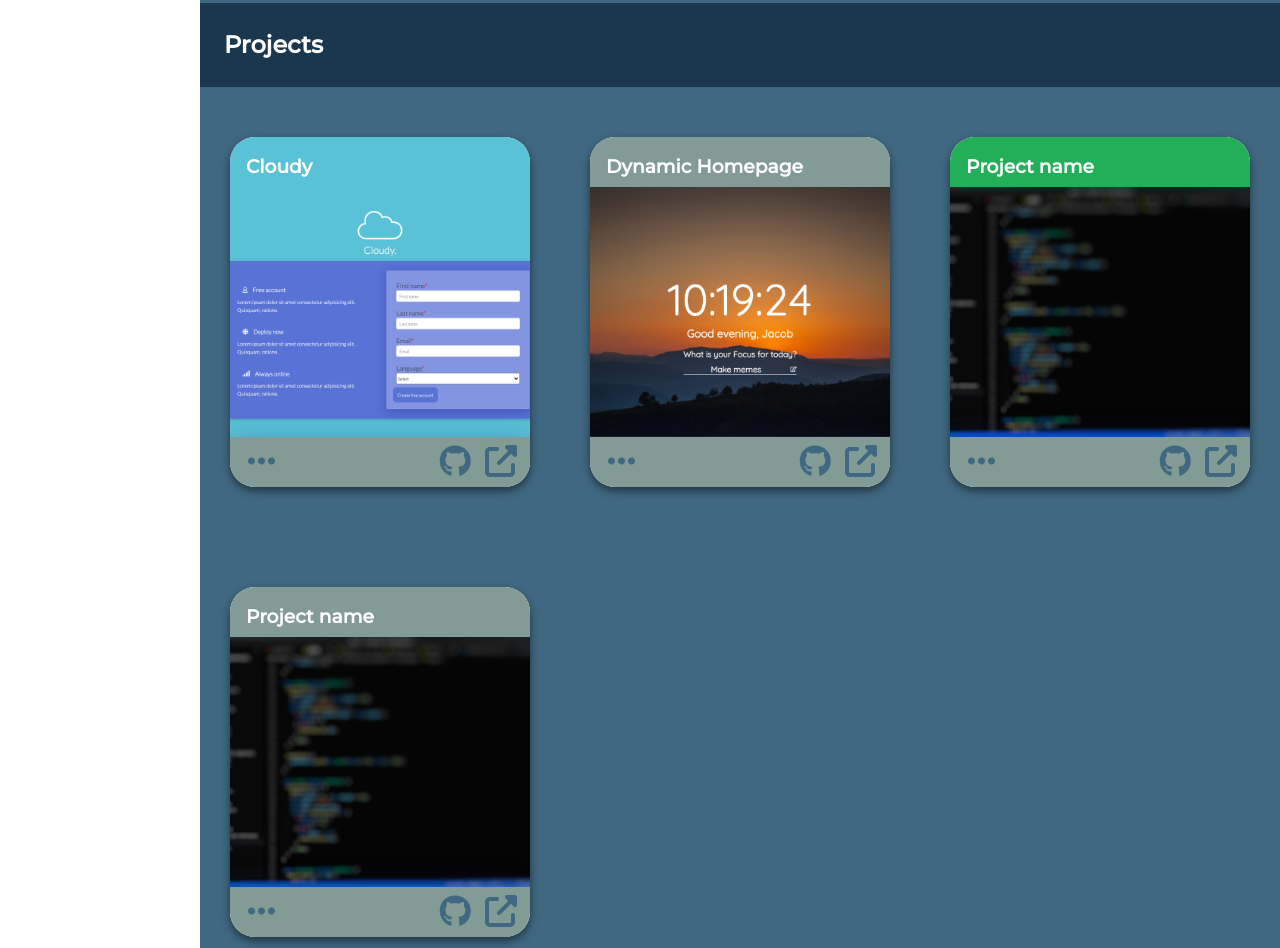
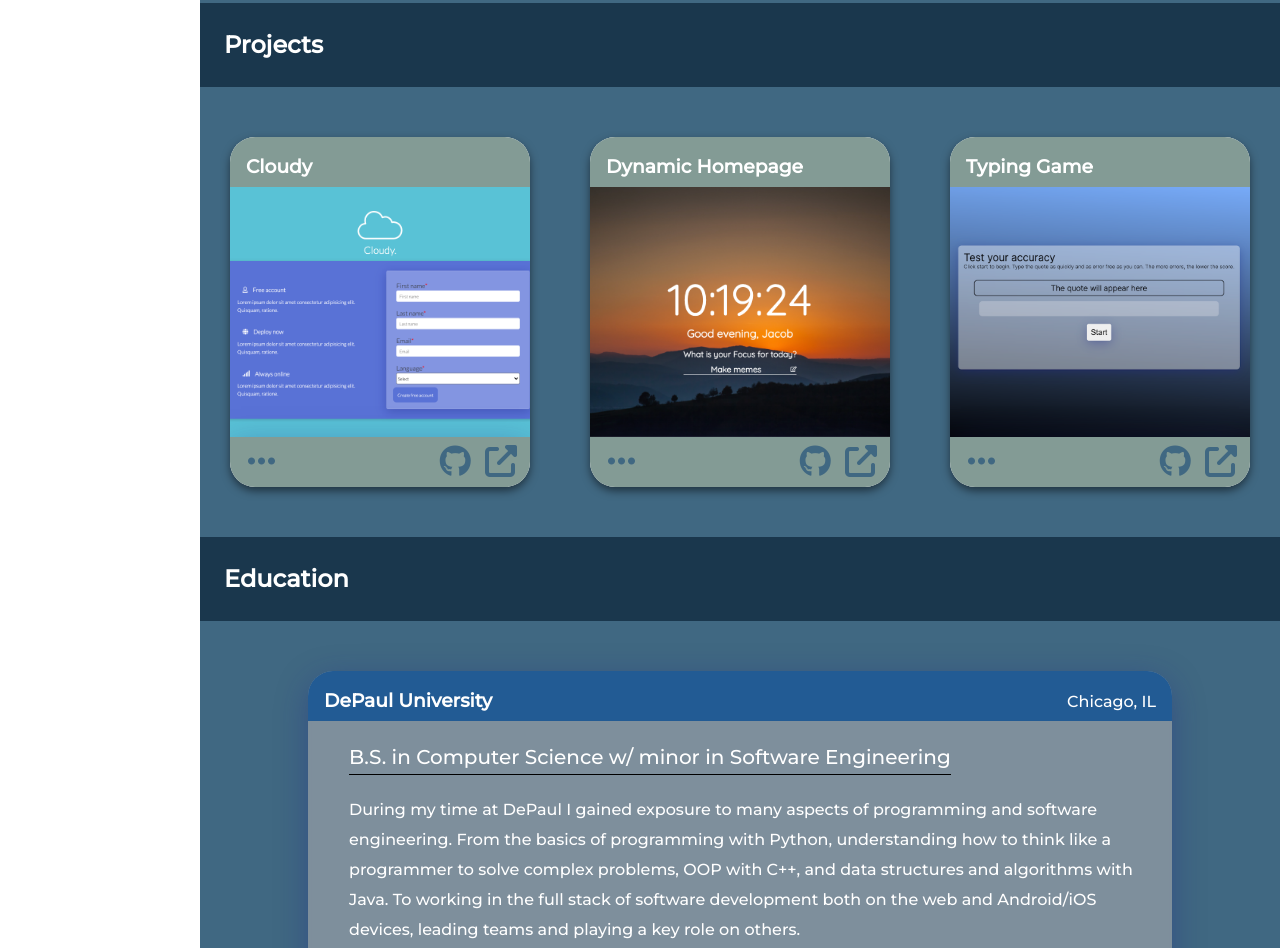
Before and after one commit to JacobLopez-dev/modern-portfolio, a website with bundled scripts: page dist/index.html in a window 1280 px wide. Shown: the part 2389-3337 px from the top of the page. Built offline with nearby package versions, Linux system fonts and the light colour scheme.

Commit message:
Major Update
This update includes:
- Removing all hard coded project cards
- Replacing hard code with basic templating system to dynamically render projects from data file.
- Updated to styling

```diff
--- a/dist/css/style.css
+++ b/dist/css/style.css
@@ -161,6 +161,8 @@ article {
   color: white;
   border-top-left-radius: 25px;
   border-top-right-radius: 25px;
+  background-color:rgb(131, 155, 149);
+
 }
 
 .card-content {
@@ -286,14 +288,6 @@ figure figcaption {
   overflow: hidden;
 }
 
-.p1 {
-  background-image: url('../images/cloudy.png');
-}
-
-.p2 {
-  background-image: url('../images/dynamic.png');
-}
-
 .project-description {
   background: rgba( 187, 181, 181, 0.5 );
   box-shadow: 0 8px 32px 0 rgba( 31, 38, 135, 0.37 );
@@ -326,7 +320,6 @@ figure figcaption {
   flex-direction: row;
   justify-content: flex-end;
   padding: 0.5em;
-  /* background-color: rgb(78, 78, 78); */
   background-color:rgb(131, 155, 149);
   border-bottom-left-radius: 25px;
   border-bottom-right-radius: 25px;
@@ -353,20 +346,6 @@ figure figcaption {
   display: inline-block;
 }
 
-#project1 {
-  background-color: #59c2d6;
-}
-
-#project2 {
-  background-color: #839b97;
-}
-
-#project3 {
-  background-color: #23ae58;
-}
-#project4 {
-  background-color: #839b97;
-}
 /*Project tooltips*/
 .tooltip-project {
   position: relative;
--- a/dist/index.html
+++ b/dist/index.html
@@ -178,115 +178,7 @@
     <section id="projects">
       <h2>Projects</h2>
       <article class="project-list">
-        <!-- Project 1 -->
-        <div class="project-card">
-          <div class="card-top" id="project1">
-            <h3>Cloudy</h3>
-          </div>
-          <div class="project-card-content p1">
-            <div class="project-description">
-              <p>Cloudy is a fictional cloud hosting platform. Built with base HTML, CSS3, and JS. Cloudy serves as an
-                example of my ability to design and develop simple websites.</p>
-            </div>
-          </div>
-          <div class="project-card-bottom">
-            <ul>
-              <li class="tooltip-project swing" data-title="Description">
-                <button class="project-btn" aria-label="toggle description"><i
-                    class="project-icon fas fa-ellipsis-h fa-2x"></i></button>
-              </li>
-              <li class="tooltip-project swing" data-title="View Source">
-                <a href="https://github.com/JacobLopez-dev/cloudy" target=”_blank”><i
-                    class="fab fa-github fa-2x"></i></a>
-              </li>
-              <li class="tooltip-project swing" data-title="View Live">
-                <a href="https://fervent-mayer-b0de3f.netlify.app/index.html" target=”_blank”><i
-                    class="fas fa-external-link-alt fa-2x"></i></a>
-              </li>
-            </ul>
-          </div>
-        </div>
-        <!-- Project 2 -->
-        <div class="project-card">
-          <div class="card-top" id="project2">
-            <h3>Dynamic Homepage</h3>
-          </div>
-          <div class="project-card-content p2">
-            <div class="project-description">
-              <p>This project is meant to be the homepage when opening a browser.<br><br>
-                Local storage allows the user to save their name for a personalized greeting, a section for
-                today's focus and a todo list. It also integrates a weather api and displays current weather based on
-                users location.</p>
-            </div>
-          </div>
-          <div class="project-card-bottom">
-            <ul>
-              <li class="tooltip-project swing" data-title="Description">
-                <button class="project-btn" aria-label="toggle description"><i id="proj-btn"
-                    class="project-icon fas fa-ellipsis-h fa-2x"></i></button>
-              </li>
-              <li class="tooltip-project swing" data-title="View Source">
-                <a href="https://github.com/JacobLopez-dev/dynamicHomePage" target=”_blank”><i
-                    class="fab fa-github fa-2x"></i></a>
-              </li>
-              <li class="tooltip-project swing" data-title="View Live">
-                <a href="https://gallant-poitras-aacec5.netlify.app/" target=”_blank”><i
-                    class="fas fa-external-link-alt fa-2x"></i></a>
-              </li>
-            </ul>
-          </div>
-        </div>
-        <!-- project 3 -->
-        <div class="project-card">
-          <div class="card-top" id="project3">
-            <h3>Project name</h3>
-          </div>
-          <div class="project-card-content">
-            <div class="project-description">
-              <p>Words describing project</p>
-            </div>
-          </div>
-          <div class="project-card-bottom">
-            <ul>
-              <li class="tooltip-project swing" data-title="Description">
-                <button class="project-btn" aria-label="toggle description"><i id="proj-btn1"
-                    class="project-icon fas fa-ellipsis-h fa-2x"></i></button>
-              </li>
-              <li class="tooltip-project swing" data-title="View Source">
-                <a href="#"><i class="fab fa-github fa-2x"></i></a>
-              </li>
-              <li class="tooltip-project swing" data-title="View Live">
-                <a href="#"><i class="fas fa-external-link-alt fa-2x"></i></a>
-              </li>
-            </ul>
-          </div>
-        </div>
-        <!-- project 4 -->
-        <div class="project-card">
-          <div class="card-top" id="project4">
-            <h3>Project name</h3>
-          </div>
-          <div class="project-card-content">
-            <div class="project-description">
-              <p>
-              </p>
-            </div>
-          </div>
-          <div class="project-card-bottom">
-            <ul>
-              <li class="tooltip-project swing" data-title="Description">
-                <button class="project-btn" aria-label="toggle description"><i id="proj-btn1"
-                    class="project-icon fas fa-ellipsis-h fa-2x"></i></button>
-              </li>
-              <li class="tooltip-project swing" data-title="View Source">
-                <a href="#"><i class="fab fa-github fa-2x"></i></a>
-              </li>
-              <li class="tooltip-project swing" data-title="View Live">
-                <a href="#"><i class="fas fa-external-link-alt fa-2x"></i></a>
-              </li>
-            </ul>
-          </div>
-        </div>
+        <!-- Insert card elements from template here -->
       </article>
     </section>
     <section id="education">
@@ -486,7 +378,46 @@
       </article>
     </section>
   </main>
-  <script defer src="./scripts/script.js"></script>
+
+<!-- Template for scores. Populate this template and place it into a task list -->
+<template id="project-template">
+  <!-- Project 1 -->
+  <div class="project-card">
+    <div class="card-top">
+      <!-- title -->
+      <h3 class="project-card-title"></h3>
+    </div>
+    <div class="project-card-content">
+      <div class="project-description">
+        <!-- description -->
+        <p class="project-card-description"></p>
+      </div>
+    </div>
+    <div class="project-card-bottom">
+      <ul>
+        <!-- description btn -->
+        <li class="tooltip-project swing" data-title="Description">
+          <button class="project-btn" aria-label="toggle description"><i
+              class="project-icon fas fa-ellipsis-h fa-2x"></i></button>
+        </li>
+        <li class="tooltip-project swing" data-title="View Source">
+          <!-- Source code link -->
+          <a class="source-link" target=”_blank”><i
+              class="fab fa-github fa-2x"></i></a>
+        </li>
+        <li class="tooltip-project swing" data-title="View Live">
+          <!-- view live link -->
+          <a class="live-link" target=”_blank”><i
+              class="fas fa-external-link-alt fa-2x"></i></a>
+        </li>
+      </ul>
+    </div>
+  </div>
+</template>
+<!-- End template -->
+
+  <script defer type="module" src="./scripts/projects.js"></script>
+  <script defer type="module" src="./scripts/script.js"></script>
   <script defer src="https://kit.fontawesome.com/4c5c0db40a.js" crossorigin="anonymous"></script>
   <script async src="https://platform.twitter.com/widgets.js" charset="utf-8"></script>
 </body>
--- /dev/null
+++ b/dist/scripts/projects.js
@@ -0,0 +1,26 @@
+export const PROJECT_LIST = [
+    {
+        title: "Cloudy",
+        description: "Cloudy is a fictional cloud hosting platform. Built with base HTML, CSS3, and JS. Cloudy serves as an example of my ability to design and develop simple websites.",
+        cover_image: "cloudy.png",
+        source_code: "https://github.com/JacobLopez-dev/cloudy",
+        live_link: "https://fervent-mayer-b0de3f.netlify.app/index.html"
+
+    },
+    {
+        title: "Dynamic Homepage",
+        description: "This project is meant to be the homepage when opening a browser. Local storage allows the user to save their name for a personalized greeting, a section for today's focus and a todo list. It also integrates a weather api and displays current weather based on users location.",
+        cover_image: "dynamic.png",
+        source_code: "https://github.com/JacobLopez-dev/dynamicHomePage",
+        live_link: "https://gallant-poitras-aacec5.netlify.app/"
+
+    },
+    {
+        title: "Typing Game",
+        description: "This is a simple typing game which tests your speed an accuracy to determine a typing score. The project is built with basic html, css, and vanilla JS. Utilitzed local storage to keep track of highscores. Also features a dark mode!",
+        cover_image: "typing_game.png",
+        source_code: "https://github.com/JacobLopez-dev/typing_game",
+        live_link: "https://infallible-mestorf-32c495.netlify.app"
+
+    }
+]
--- a/dist/scripts/script.js
+++ b/dist/scripts/script.js
@@ -1,3 +1,5 @@
+import { PROJECT_LIST } from "./projects.js";
+
 //Buttons, links and their event listeners
 const menuBtn = document.querySelector('.navToggle');
 menuBtn.addEventListener('click', navActivation);
@@ -10,6 +12,10 @@ const sideNav = document.querySelector('.sideNav');
 const navToggle = document.querySelector('.navToggle');
 const projectDesc = document.querySelector('.project-description');
 const projectIcon = document.querySelector('.project-icon');
+
+// Project template
+const projectTemplate = document.querySelector('#project-template');
+const projectList = document.querySelector('.project-list');
 
 //switch nav icon on click
 navToggle.addEventListener('click', () => {
@@ -35,6 +41,28 @@ function navClose() {
     navToggle.classList.toggle('active');
   }
 }
+
+// Render project cards to tempplate from data file
+function renderProjects(){
+  PROJECT_LIST.forEach(project => {
+    console.log(project)
+    const projectCard = document.importNode(projectTemplate.content, true);
+    const projectHeading = projectCard.querySelector('h3');
+    const projectDescription = projectCard.querySelector('.project-card-description')
+    const sourceLink = projectCard.querySelector('.source-link');
+    const liveLink = projectCard.querySelector('.live-link');
+    const projectImage = projectCard.querySelector('.project-card-content');
+
+    projectHeading.append(project.title);
+    projectDescription.append(project.description);
+    sourceLink.setAttribute('href', `${project.source_code}`);
+    liveLink.setAttribute('href', `${project.live_link}`);
+    projectImage.style.backgroundImage = `url(images/${project.cover_image})`
+    projectList.appendChild(projectCard);
+  })
+}
+
+renderProjects();
 
 //Add event delgation to the project card elements
 const projectCards = document.querySelectorAll('.project-card');
```
Also changed, not shown: dist/images/typing_game.png (added), 2 other files.
